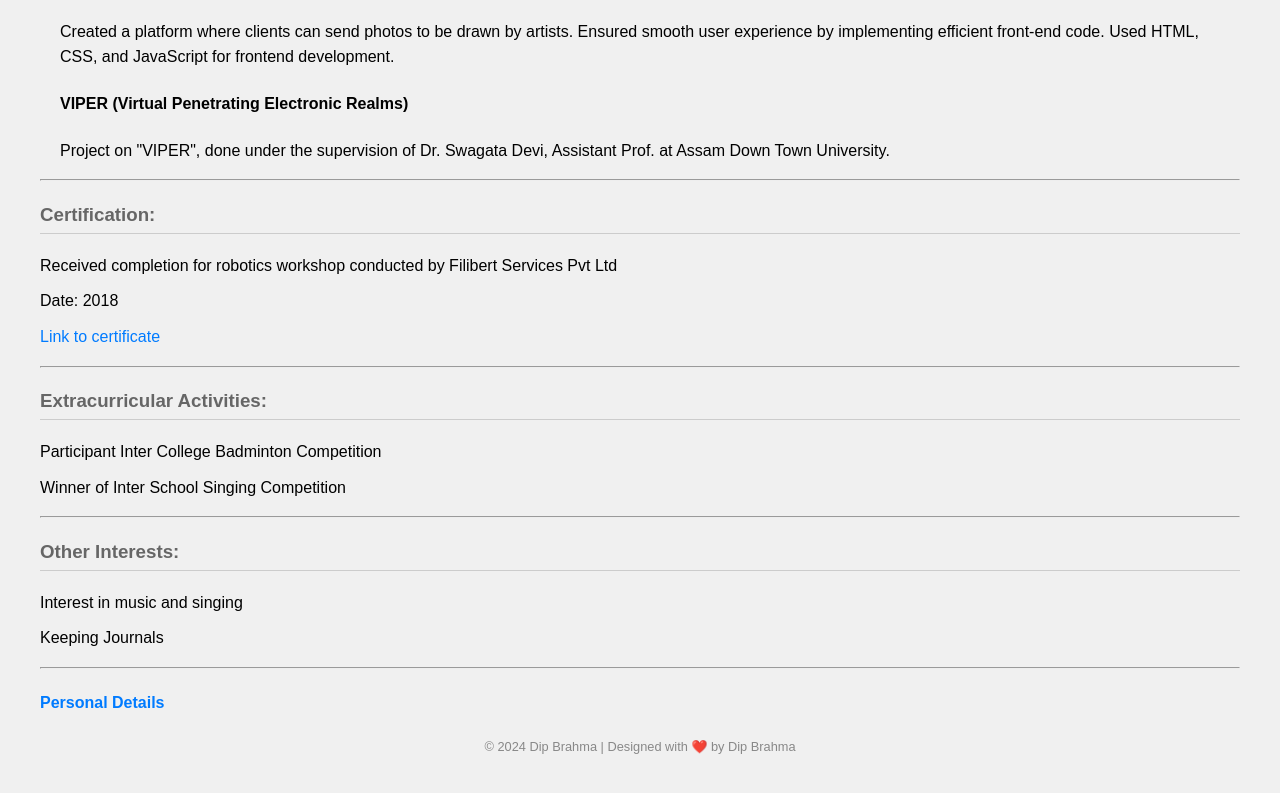
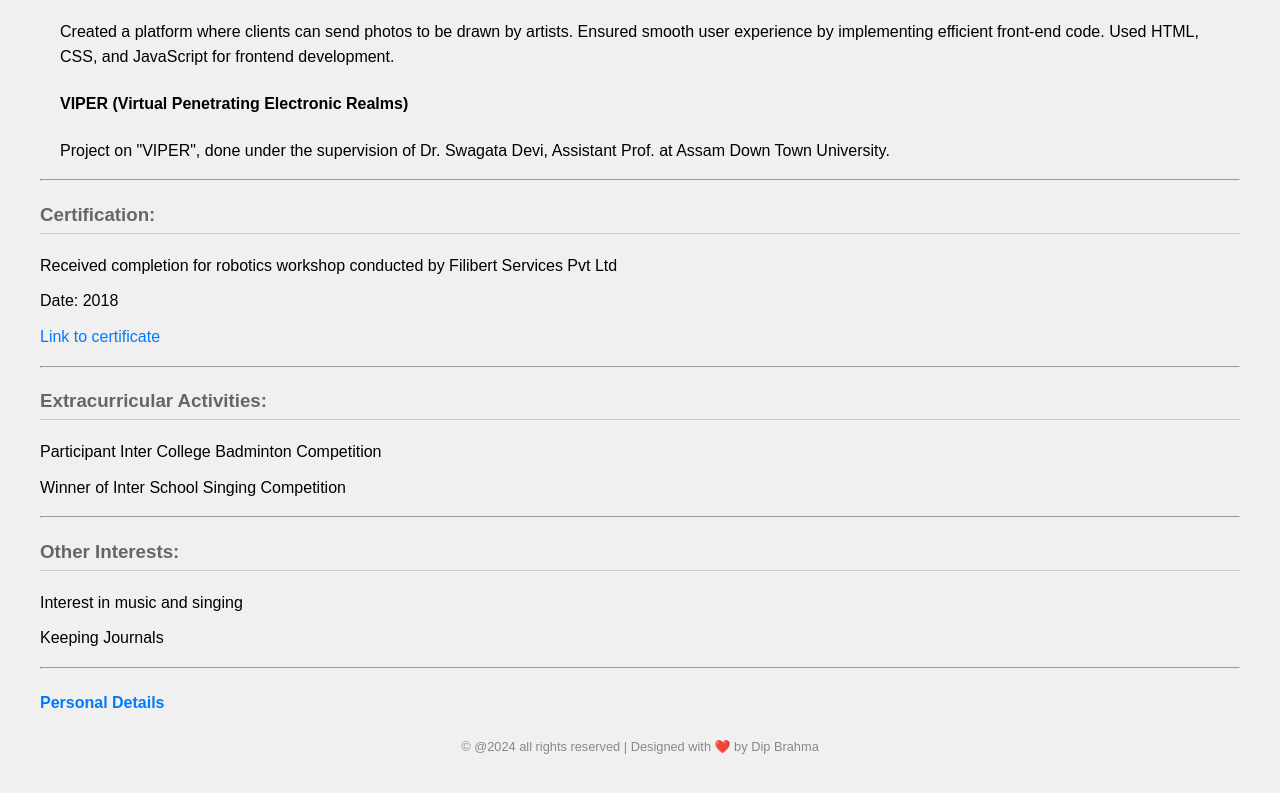
Before and after one commit to Dip-driod/html-resume, a plain HTML site: page index.html in a window 1280 px wide. Shown: the part 1054-1847 px from the top of the page. Drawn offline with Linux system fonts and the light colour scheme.

Commit message:
Updated footer

```diff
--- a/index.html
+++ b/index.html
@@ -107,7 +107,7 @@
     <h4><a href="./aboutme.html">Personal Details</a></h4>
 
     <footer>
-        &copy; 2024 Dip Brahma | Designed with ❤️ by Dip Brahma
+        &copy; @2024 all rights reserved | Designed with ❤️ by Dip Brahma
     </footer>
 </body>
 </html>
```
